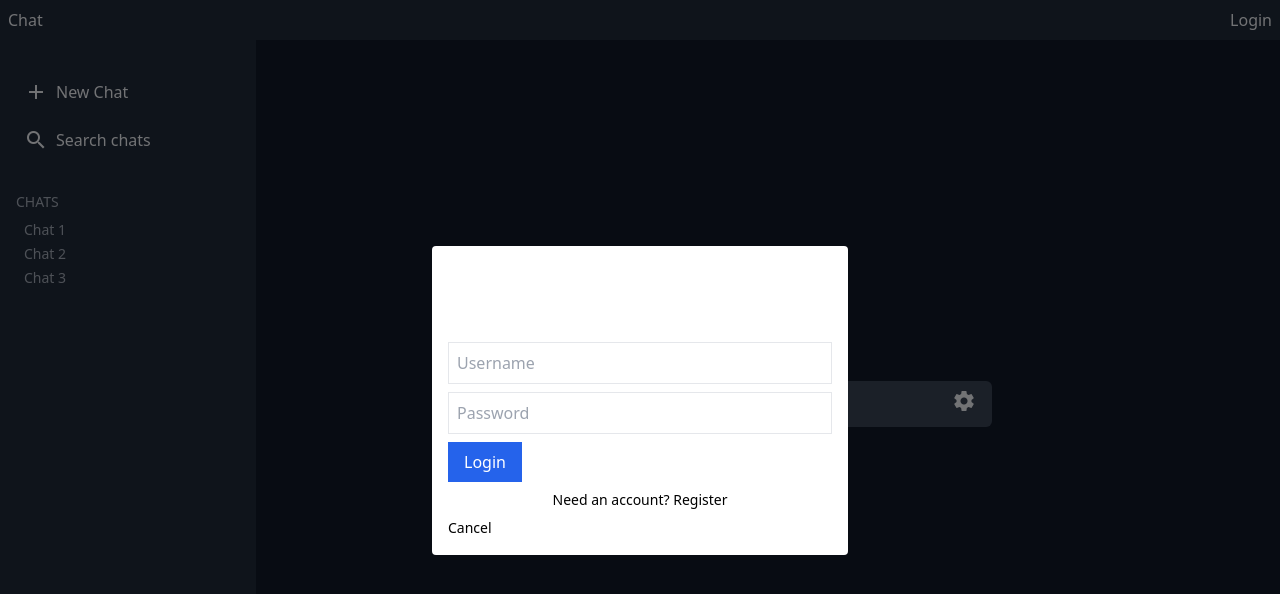
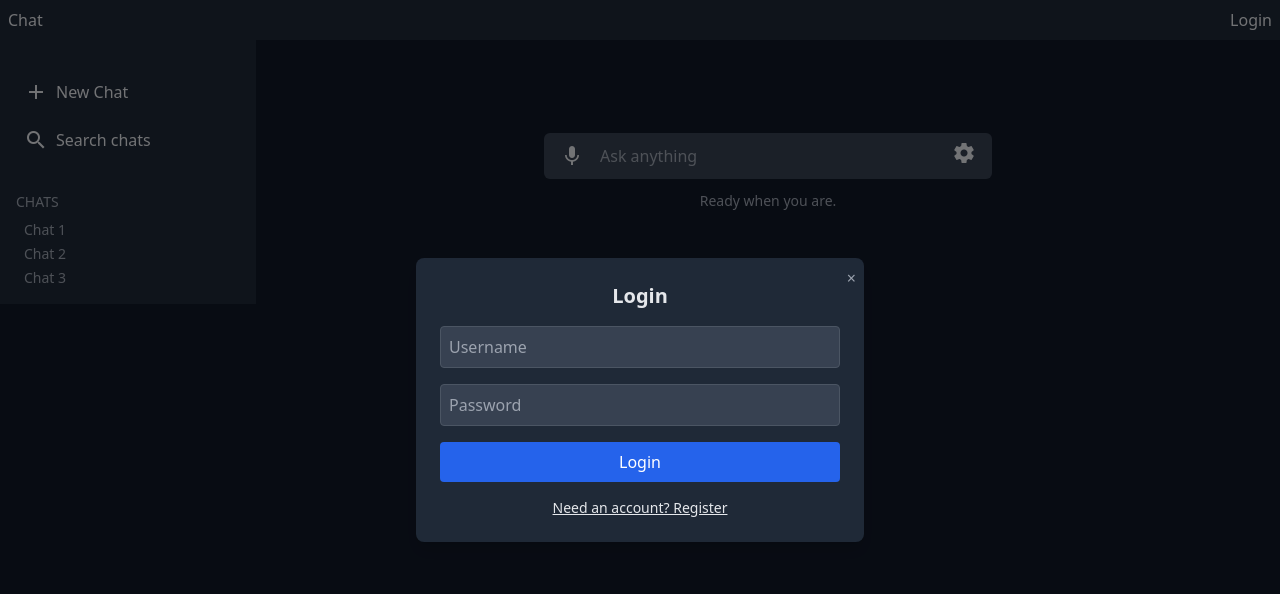
Before and after one commit to ronappleton/local-ai, a Vue app in the folder src/client/: page / in a window 1280 px wide. Both pictures are taken after a click on the button "Login". Shown: the top 594 px of the page. Built offline with nearby package versions, Linux system fonts and the light colour scheme.

Commit message:
feat(ui): improve login modal and styling

```diff
--- a/src/client/index.html
+++ b/src/client/index.html
@@ -1,16 +1,13 @@
 <!DOCTYPE html>
-<html lang="en">
+<html lang="en" class="h-full">
   <head>
     <meta charset="UTF-8" />
     <link rel="icon" href="/favicon.ico" />
     <meta name="viewport" content="width=device-width, initial-scale=1.0" />
     <title>LocalAI UI</title>
     <link href="https://fonts.googleapis.com/icon?family=Material+Icons" rel="stylesheet">
-    <style>
-      html, body, #app { height: 100%; }
-    </style>
   </head>
-  <body>
+  <body class="h-full bg-gray-900 text-gray-200">
     <div id="app"></div>
     <script type="module" src="/src/main.ts"></script>
   </body>
--- a/src/client/src/App.vue
+++ b/src/client/src/App.vue
@@ -20,17 +20,29 @@
     <ChatLayout v-if="view==='chat'" :logged-in="loggedIn" class="flex-1" />
     <AdminLayout v-else class="flex-1" />
 
-    <div v-if="showLogin" class="fixed inset-0 bg-black bg-opacity-50 flex items-center justify-center">
-      <div class="bg-white p-4 rounded">
-        <Login />
-        <button class="mt-2 text-sm" @click="showLogin=false">Cancel</button>
+    <div
+      v-if="showLogin"
+      class="fixed inset-0 bg-black bg-opacity-50 flex items-center justify-center z-50"
+      role="dialog"
+      aria-modal="true"
+      @click.self="closeLogin"
+    >
+      <div class="relative bg-gray-800 text-gray-200 p-6 rounded-lg shadow-lg w-full max-w-md" aria-labelledby="auth-title">
+        <button
+          class="absolute top-2 right-2 text-gray-400 hover:text-white"
+          @click="closeLogin"
+          aria-label="Close login modal"
+        >
+          &times;
+        </button>
+        <Login @success="closeLogin" />
       </div>
     </div>
   </div>
 </template>
 
 <script setup lang="ts">
-import { ref, onMounted } from 'vue'
+import { ref, onMounted, watch } from 'vue'
 import ChatLayout from './components/ChatLayout.vue'
 import Login from './components/Login.vue'
 import AdminLayout from './components/AdminLayout.vue'
@@ -42,6 +54,24 @@ const showLogin = ref(false)
 const username = ref('')
 const userId = ref<number | null>(null)
 const isAdmin = ref(false)
+
+function closeLogin() {
+  showLogin.value = false
+}
+
+function handleKey(e: KeyboardEvent) {
+  if (e.key === 'Escape') {
+    closeLogin()
+  }
+}
+
+watch(showLogin, (val) => {
+  if (val) {
+    window.addEventListener('keydown', handleKey)
+  } else {
+    window.removeEventListener('keydown', handleKey)
+  }
+})
 
 function parseSession() {
   const match = document.cookie.match(/session=(\d+)/)
--- a/src/client/src/components/Login.vue
+++ b/src/client/src/components/Login.vue
@@ -1,36 +1,71 @@
 <template>
-  <form @submit.prevent="submit" class="space-y-2 max-w-sm mx-auto mt-20">
+  <form
+    @submit.prevent="submit"
+    class="space-y-4 max-w-md mx-auto"
+    novalidate
+  >
+    <h2 id="auth-title" class="text-xl font-semibold text-center">
+      {{ mode === 'register' ? 'Register' : 'Login' }}
+    </h2>
+    <div>
+      <label for="username" class="sr-only">Username</label>
       <input
+        id="username"
         v-model="username"
         placeholder="Username"
-      class="w-full p-2 border"
+        class="w-full p-2 rounded bg-gray-700 border border-gray-600 placeholder-gray-400 text-gray-200"
+        required
+        autocomplete="username"
       />
+    </div>
+    <div v-if="mode === 'register'">
+      <label for="email" class="sr-only">Email</label>
       <input
-      v-if="mode === 'register'"
+        id="email"
         v-model="email"
+        type="email"
         placeholder="Email"
-      class="w-full p-2 border"
+        class="w-full p-2 rounded bg-gray-700 border border-gray-600 placeholder-gray-400 text-gray-200"
+        required
+        autocomplete="email"
       />
+    </div>
+    <div>
+      <label for="password" class="sr-only">Password</label>
       <input
+        id="password"
         v-model="password"
         type="password"
         placeholder="Password"
-      class="w-full p-2 border"
+        class="w-full p-2 rounded bg-gray-700 border border-gray-600 placeholder-gray-400 text-gray-200"
+        required
+        autocomplete="current-password"
       />
+    </div>
+    <div v-if="totp">
+      <label for="totp" class="sr-only">TOTP</label>
       <input
-      v-if="totp"
+        id="totp"
         v-model="code"
         placeholder="TOTP"
-      class="w-full p-2 border"
+        class="w-full p-2 rounded bg-gray-700 border border-gray-600 placeholder-gray-400 text-gray-200"
       />
-    <button class="px-4 py-2 bg-blue-600 text-white">
-      {{ mode === "register" ? "Register" : "Login" }}
+    </div>
+
+    <ul v-if="errors.length" class="text-red-400 text-sm">
+      <li v-for="(e, i) in errors" :key="i">{{ e }}</li>
+    </ul>
+
+    <button
+      class="w-full py-2 bg-blue-600 text-white rounded hover:bg-blue-500 disabled:opacity-50"
+    >
+      {{ mode === 'register' ? 'Register' : 'Login' }}
     </button>
     <p class="text-sm text-center">
-      <a href="#" @click.prevent="toggle">{{
-        mode === "register"
-          ? "Already have an account? Login"
-          : "Need an account? Register"
+      <a href="#" @click.prevent="toggle" class="underline">{{
+        mode === 'register'
+          ? 'Already have an account? Login'
+          : 'Need an account? Register'
       }}</a>
     </p>
   </form>
@@ -44,12 +79,28 @@ const password = ref("");
 const code = ref("");
 const totp = ref(false);
 const mode = ref<"login" | "register">("login");
+const errors = ref<string[]>([]);
+const emit = defineEmits<{
+  (e: 'success'): void
+}>();
 
 async function submit() {
-  if (mode.value === "login") {
-    const res = await fetch("/api/login", {
-      method: "POST",
-      headers: { "Content-Type": "application/json" },
+  errors.value = [];
+  if (!username.value) errors.value.push('Username is required');
+  if (!password.value) errors.value.push('Password is required');
+  if (mode.value === 'register') {
+    if (!email.value) {
+      errors.value.push('Email is required');
+    } else if (!/^\S+@\S+\.\S+$/.test(email.value)) {
+      errors.value.push('Email must be valid');
+    }
+  }
+  if (errors.value.length) return;
+
+  if (mode.value === 'login') {
+    const res = await fetch('/api/login', {
+      method: 'POST',
+      headers: { 'Content-Type': 'application/json' },
       body: JSON.stringify({
         Username: username.value,
         Password: password.value,
@@ -57,14 +108,15 @@ async function submit() {
       }),
     });
     if (res.status === 401) {
-      alert("login failed");
+      errors.value.push('Login failed');
     } else if (res.ok) {
+      emit('success');
       window.location.reload();
     }
   } else {
-    const res = await fetch("/api/register", {
-      method: "POST",
-      headers: { "Content-Type": "application/json" },
+    const res = await fetch('/api/register', {
+      method: 'POST',
+      headers: { 'Content-Type': 'application/json' },
       body: JSON.stringify({
         Username: username.value,
         Email: email.value,
@@ -72,10 +124,9 @@ async function submit() {
       }),
     });
     if (!res.ok) {
-      alert("register failed");
+      errors.value.push('Register failed');
     } else {
-      alert("registered, awaiting verification");
-      mode.value = "login";
+      mode.value = 'login';
     }
   }
 }
```
Lines whose indentation alone changed are shown as unchanged.
